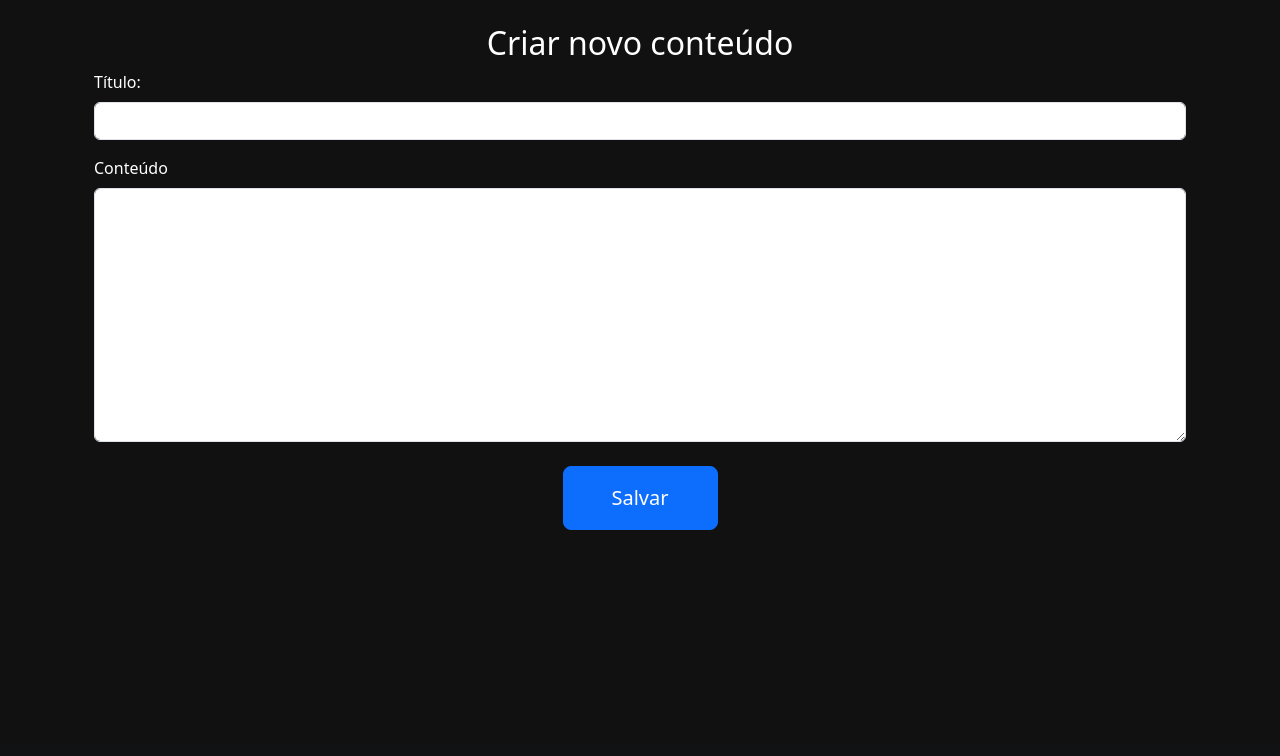
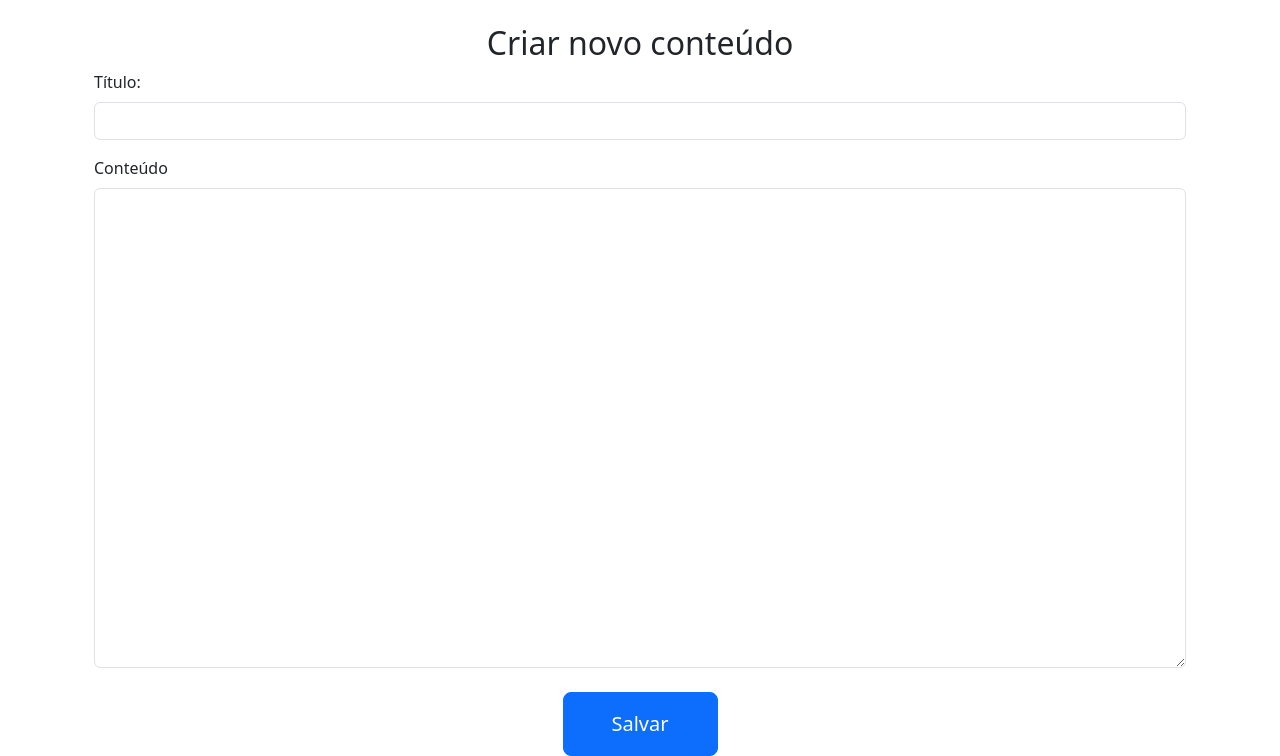
Before and after one commit to henriquenery1/verso_vivo, a Django app: page /contents/create/ in a window 1280 px wide. Shown: the part 56-812 px from the top of the page. Before the commit the page ends 586 px from the top, so only its background shows below. Run offline with Django 5.2, Linux system fonts and the light colour scheme.

Commit message:
feat: add more space for add content

```diff
--- a/contents/templates/contents/create_content.html
+++ b/contents/templates/contents/create_content.html
@@ -1,6 +1,16 @@
 {% extends 'base.html' %}
 
 {% block title %}Novo conteúdo{% endblock title %}
+
+{% block extra_css %}
+    <style>
+        .custom-textarea {
+            height: 60vh;
+            font-family: sans-serif;
+            font-size: 20px;
+        }
+    </style>
+{% endblock extra_css %}
 
 {% block content %}
     <div class="container mt-4">
@@ -14,7 +24,7 @@
 
             <div class="mb-3">
                 <label for="{{ form.body.id_for_label }}" class="form-label">Conteúdo</label>
-                <textarea rows="10" class="form-control" name="{{ form.body.name }}"></textarea>
+                <textarea class="form-control custom-textarea" name="{{ form.body.name }}"></textarea>
             </div>
 
             <button type="submit" class="btn btn-primary btn-lg mx-auto d-block mt-4 px-5 py-3">Salvar</button>
```
